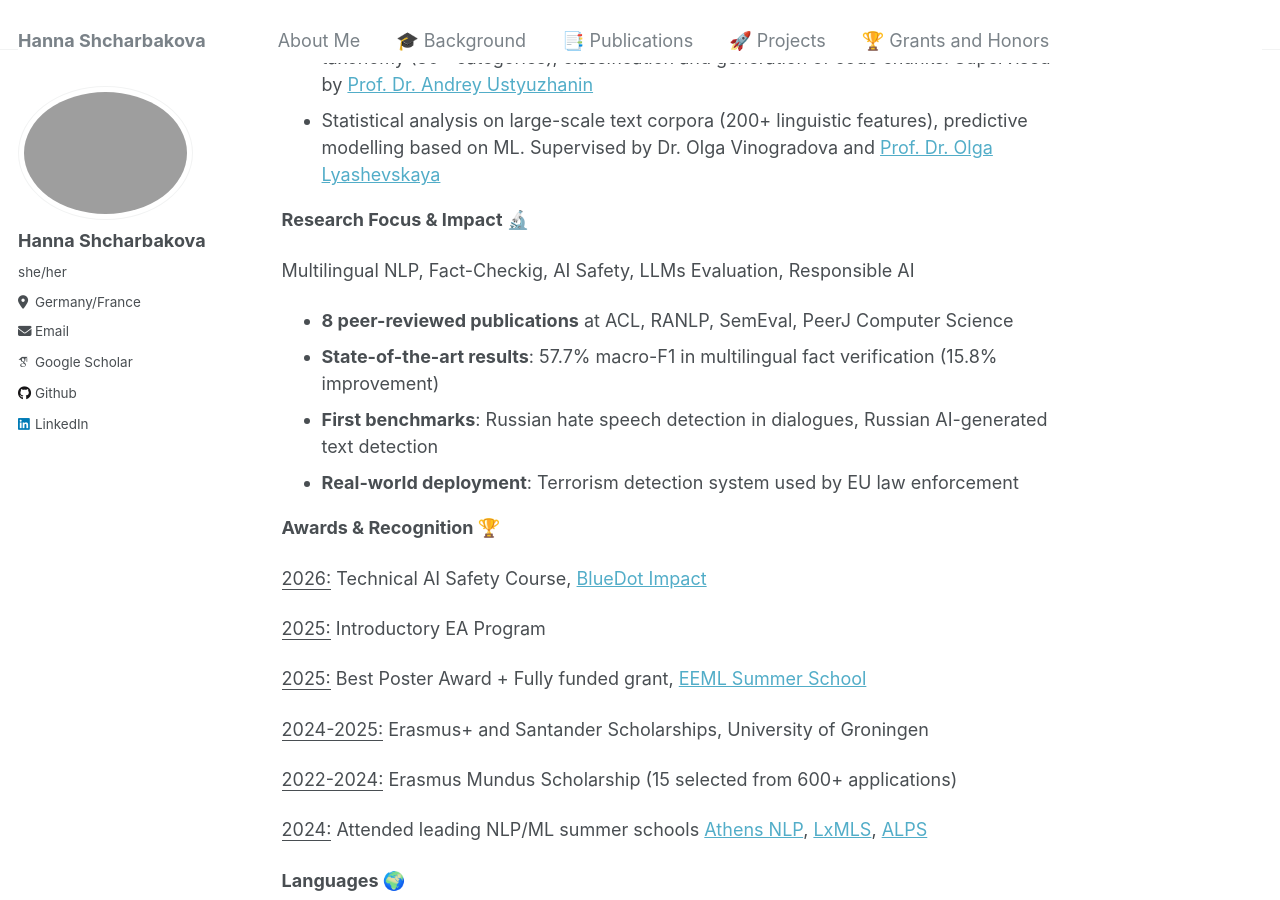
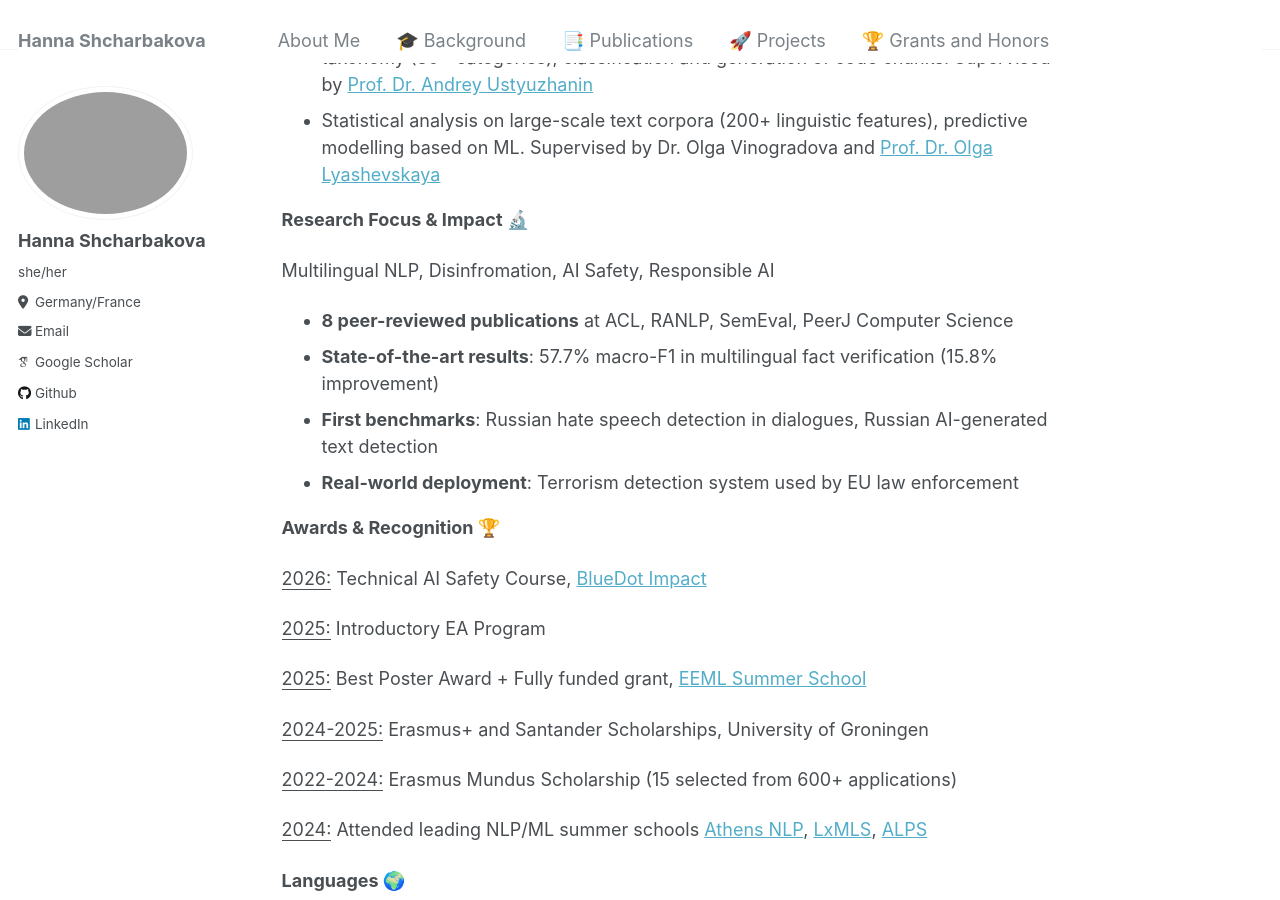
Before and after one commit to Aniezka/aniezka.github.io, a Jekyll site: the page built from background/index.md, in a window 1280 px wide and 900 px high, scrolled down 1009 px. Built offline with Jekyll 4.4.1, drawn with Linux system fonts in a browser that asks for light colours; some web fonts are replaced.

Commit message:
Revise research focus and fix typographical errors
Updated research focus areas and corrected typos.

```diff
--- a/background/index.md
+++ b/background/index.md
@@ -31,7 +31,7 @@ title: "Background"
 
 **Research Focus & Impact 🔬**
 
-Multilingual NLP, Fact-Checkig, AI Safety, LLMs Evaluation, Responsible AI
+Multilingual NLP, Disinfromation, AI Safety, Responsible AI
 * **8 peer-reviewed publications** at ACL, RANLP, SemEval, PeerJ Computer Science
 * **State-of-the-art results**: 57.7% macro-F1 in multilingual fact verification (15.8% improvement)
 * **First benchmarks**: Russian hate speech detection in dialogues, Russian AI-generated text detection
```
